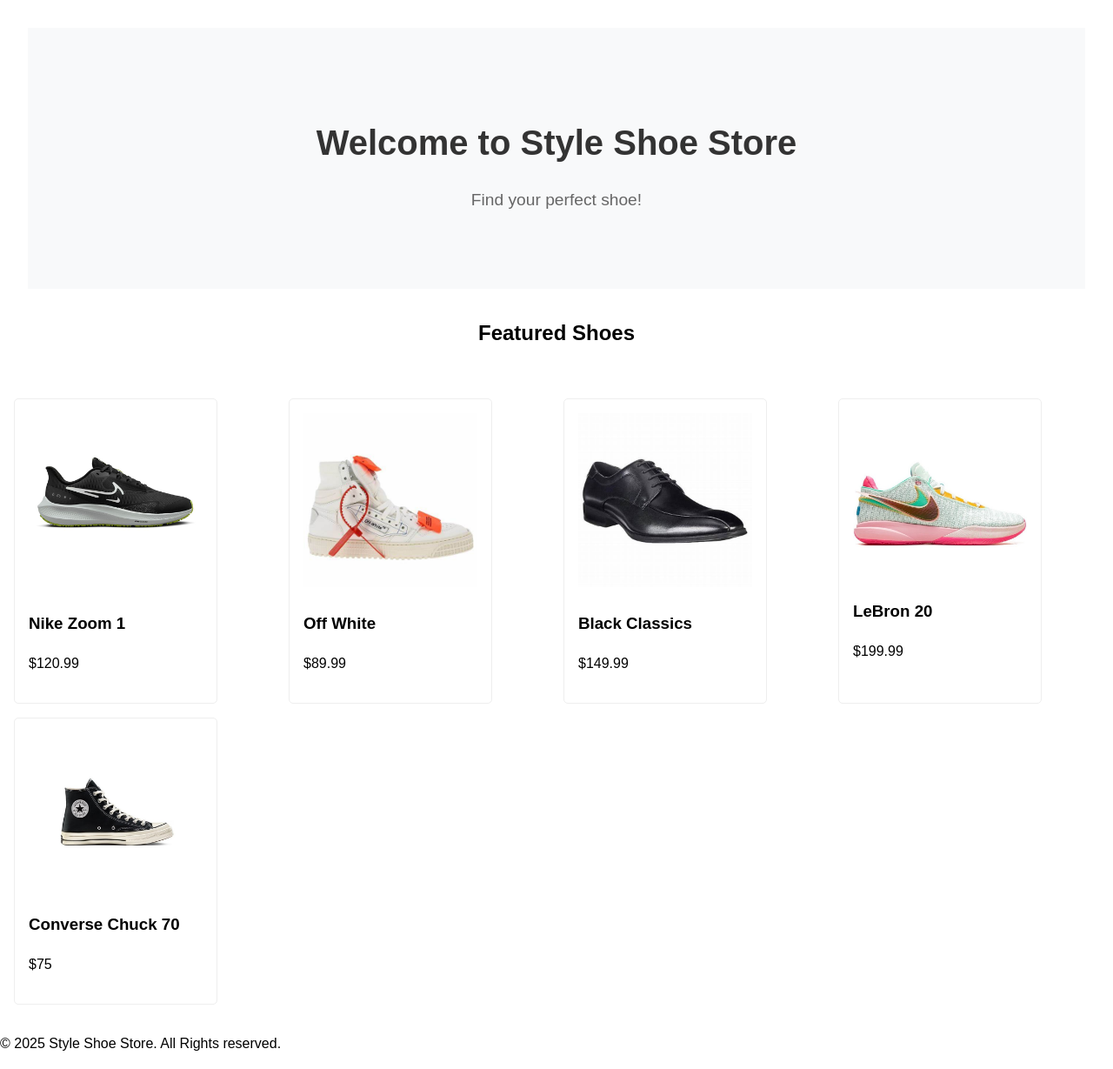
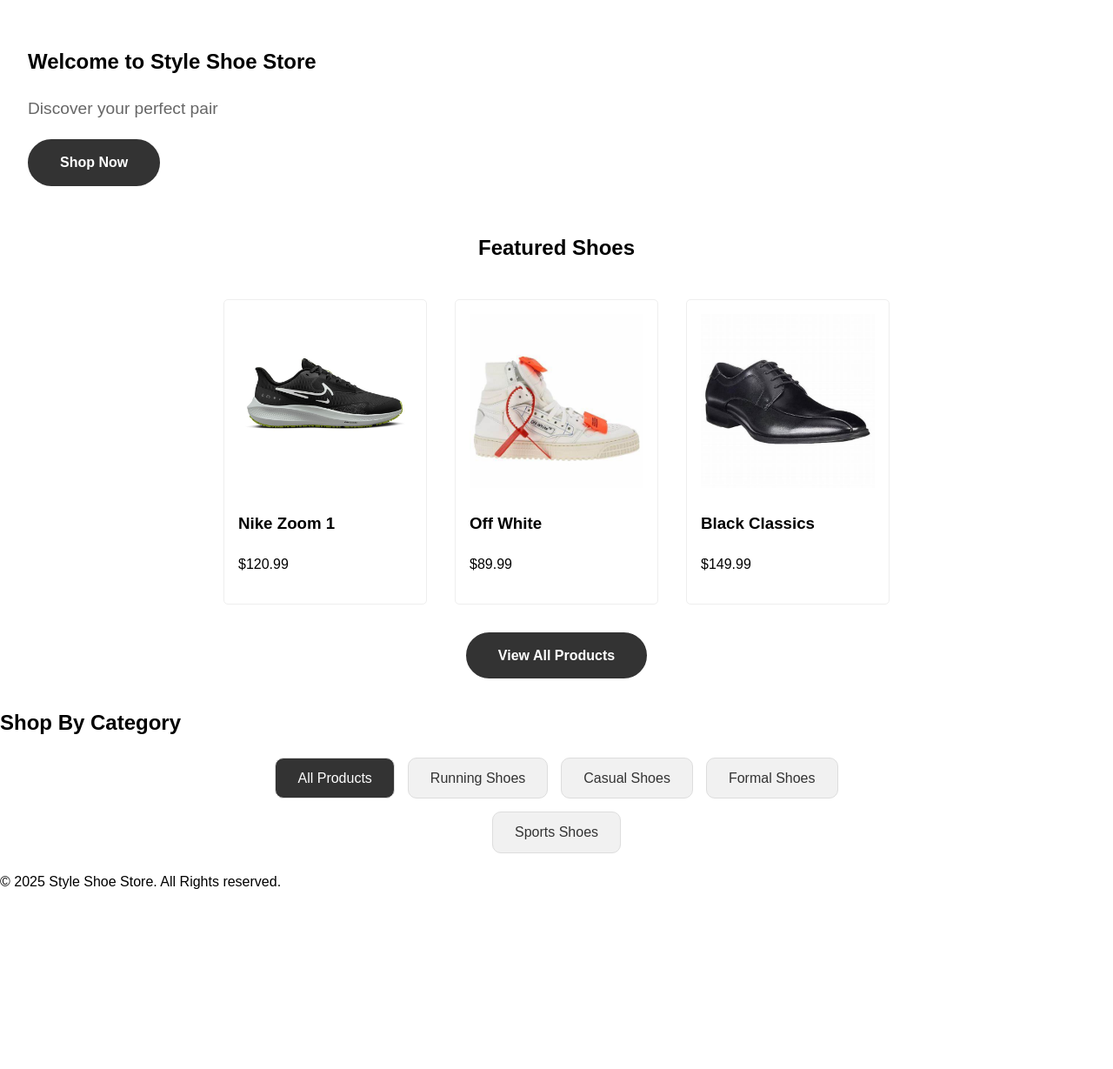
Before and after one commit to JohnbrylleCol2004/AD-Task-2, a PHP site: page /page/index.php in a window 1280 px wide. Shown: the part 126-1355 px from the top of the page at 87% size. After the commit the page ends 1148 px from the top, so only its background shows below. Run offline with PHP 8.4, Linux system fonts and the light colour scheme.

Commit message:
feat: added a folder named "handlers"

```diff
--- a/assets/js/script.js
+++ b/assets/js/script.js
@@ -1,26 +1,32 @@
-document.addEventListener('DOMContentLoaded', function(){
+document.addEventListener('DOMContentLoaded', function() {
     const categoryLinks = document.querySelectorAll('.category-link');
-    const allShoes = document.querySelectorAll('.shoe-card');
+    const shoeCards = document.querySelectorAll('.shoe-card');
+    const productsHeading = document.querySelector('.products h2');
 
     categoryLinks.forEach(link => {
-        link.addEventListener('click', function(e){
+        link.addEventListener('click', function(e) {
             e.preventDefault();
-            const category = this.getAttribute('data-category');
+            const category = this.dataset.category;
 
-            allShoes.forEach(shoe => {
-                const shoeCategory = shoe.getAttribute('data-category');
-                if (category === 'all' || shoeCategory === category){
-                    shoe.style.display = 'block';
+            // Update UI
+            categoryLinks.forEach(l => l.classList.remove('active'));
+            this.classList.add('active');
+
+            // Filter products
+            let visibleCount = 0;
+            shoeCards.forEach(card => {
+                if (category === 'all' || card.dataset.category === category) {
+                    card.style.display = 'block';
+                    visibleCount++;
                 } else {
-                    shoe.style.display = 'none';
+                    card.style.display = 'none';
                 }
             });
 
-            categoryLinks.forEach(l => l.classList.remove('active'));
-            this.classList.add('active');
-
-            document.querySelector('product h2').textContent =
-                category === 'all' ? 'All Products' : '${this.textContent}';
+            // Update heading
+            productsHeading.textContent = category === 'all'
+                ? 'All Products'
+                : `${this.textContent} (${visibleCount})`;
         });
     });
 });
--- /dev/null
+++ b/handlers/categories.handler.php
@@ -0,0 +1,23 @@
+<?php
+    function getCategories() {
+    return [
+        'running' => 'Running Shoes',
+        'sneakers' => 'Casual Shoes',
+        'formal' => 'Formal Shoes',
+        'sports' => 'Sports Shoes'
+    ];
+   }
+
+function renderCategoryLinks($categories) {
+    $html = "<div class='categories-list'>";
+    $html .= "<a href='#' class='category-link active' data-category='all'>All Products</a>";
+
+    foreach($categories as $key => $value) {
+        $html .= "<a href = '#' class = 'category-link' data-category ='$key'>$value</a>";
+    }
+
+    $html .= "</div>";
+    return $html;
+}
+
+?>
--- /dev/null
+++ b/handlers/display.handler.php
@@ -0,0 +1,16 @@
+<?php
+  function renderProducts($products) {
+    $html = "<div class = 'shoe-grid'>";
+
+    foreach ($products as $product) {
+        $html .=
+        "<div class='shoe-card' data-category='{$product['category']}'>
+            <img src='../assets/img/{$product['image']}' alt='{$product['name']}'>
+            <h3>{$product['name']}</h3>
+            <p>\${$product['price']}</p>
+        </div>";
+    }
+    $html .= "</div>";
+    return $html;
+  }
+?>
--- /dev/null
+++ b/handlers/products.handler.php
@@ -0,0 +1,45 @@
+<?php
+   function getProducts() {
+    return [
+    [
+        'name' => 'Nike Zoom 1',
+        'price' => 120.99,
+        'image' => 'nike-zoom.jpg',
+        'category' => 'running'
+    ],
+    [
+        'name' => 'Off White',
+        'price' => 89.99,
+        'image'=> 'off-white.jpg',
+        'category'=> 'sneakers'
+    ],
+    [
+        'name' => 'Black Classics',
+        'price' => 149.99,
+        'image' => 'black-classic.jpg',
+        'category' => 'formal'
+    ],
+    [
+        'name' => 'LeBron 20',
+        'price' => 199.99,
+        'image' => 'lebron.jpg',
+        'category' => 'sports'
+    ],
+    [
+        'name' => 'Converse Chuck 70',
+        'price' => 75.00,
+        'image' => 'chuck.jpg',
+        'category' => 'sneakers'
+    ]
+  ];
+}
+
+function filterProductByCategory($products, $category) {
+    if($category === 'all') return $products;
+
+    return array_filter($products, function($product) use ($category) {
+        return $product['category'] === $category;
+    });
+}
+
+?>
--- a/page/assets/css/style.css
+++ b/page/assets/css/style.css
@@ -66,10 +66,10 @@ nav a{
 }
 
 .shoe-grid{
-    display: grid;
-    grid-template-columns: repeat(auto-fill, minmax(250px, 1fr));
-    gap: 1rem;
-    padding: 1rem;
+    display: flex;
+    gap: 2rem;
+    justify-content: center;
+    flex-wrap: wrap;
 }
 
 .shoe-card{
@@ -89,6 +89,20 @@ nav a{
     max-width: 100%;
     height: auto;
 }
+.categories {
+    text-align: center;
+    margin: 3rem auto;
+    max-width: 1200px;
+    padding: 0 1rem;
+}
+.categories ul {
+    display: inline-flex;
+    flex-wrap: wrap;
+    justify-content: center;
+    gap: 1rem;
+    padding: 0;
+    list-style: none;
+}
 .featured h2, .categories h2{
     text-align: center;
     margin-bottom: 2rem;
@@ -97,6 +111,31 @@ nav a{
 }
 .categories{
     padding: 1rem;
+}
+
+.cta-button {
+    display: inline-block;
+    padding: 12px 35px;
+    background: #333;
+    color: white;
+    text-decoration: none;
+    border-radius: 30px;
+    font-weight: 600;
+    transition: all 0.3s ease;
+    border: 2px solid #333;
+    text-align: center;
+}
+
+.cta-button:hover {
+    background: transparent;
+    color: #333;
+}
+
+
+.view-all {
+    width: 100%;
+    text-align: center;
+    margin: 2rem 0;
 }
 
 .categories-list{
@@ -127,3 +166,7 @@ nav a{
     transform: translateY(-2px);
     box-shadow: 0 3px 6px rgba(0,0,0,0.1);
 }
+.category-link.active {
+    background-color: #333;
+    color: white;
+}
--- a/page/assets/js/script.js
+++ b/page/assets/js/script.js
@@ -1,26 +1,32 @@
-document.addEventListener('DOMContentLoaded', function(){
+document.addEventListener('DOMContentLoaded', function() {
     const categoryLinks = document.querySelectorAll('.category-link');
-    const allShoes = document.querySelectorAll('.shoe-card');
+    const shoeCards = document.querySelectorAll('.shoe-card');
+    const productsHeading = document.querySelector('.products h2');
 
     categoryLinks.forEach(link => {
-        link.addEventListener('click', function(e){
+        link.addEventListener('click', function(e) {
             e.preventDefault();
-            const category = this.getAttribute('data-category');
+            const category = this.dataset.category;
 
-            allShoes.forEach(shoe => {
-                const shoeCategory = shoe.getAttribute('data-category');
-                if (category === 'all' || shoeCategory === category){
-                    shoe.style.display = 'block';
+            // Update UI
+            categoryLinks.forEach(l => l.classList.remove('active'));
+            this.classList.add('active');
+
+            // Filter products
+            let visibleCount = 0;
+            shoeCards.forEach(card => {
+                if (category === 'all' || card.dataset.category === category) {
+                    card.style.display = 'block';
+                    visibleCount++;
                 } else {
-                    shoe.style.display = 'none';
+                    card.style.display = 'none';
                 }
             });
 
-            categoryLinks.forEach(l => l.classList.remove('active'));
-            this.classList.add('active');
-
-            document.querySelector('product h2').textContent =
-                category === 'all' ? 'All Products' : '${this.textContent}';
+            // Update heading
+            productsHeading.textContent = category === 'all'
+                ? 'All Products'
+                : `${this.textContent} (${visibleCount})`;
         });
     });
 });
--- a/page/index.php
+++ b/page/index.php
@@ -1,76 +1,37 @@
 <?php
-$shoeCategories = [
-    'running' => 'Running Shoes',
-    'sneakers' => 'Casual Sneakers',
-    'formal' => 'Formal Shoes',
-    'sports' => 'Sports Shoes'
-];
+require_once '../handlers/categories.handler.php';
+require_once  '../handlers/products.handler.php';
+require_once  '../handlers/display.handler.php';
+require_once '../components/header.component.php';
 
-function displayCategories($categories) {
-    echo "<div class='categories-list'>";
-    foreach ($categories as $key => $value) {
-        echo "<a href='#' class='category-link' data-category='$key'>$value</a>";
-    }
-    echo "</div>";
-}
-$featuredShoes = [
-    [
-        'name' => 'Nike Zoom 1',
-        'price' => 120.99,
-        'image' => 'nike-zoom.jpg',
-        'category' => 'running'
-    ],
-    [
-        'name' => 'Off White',
-        'price' => 89.99,
-        'image'=> 'off-white.jpg',
-        'category'=> 'sneakers'
-    ],
-    [
-        'name' => 'Black Classics',
-        'price' => 149.99,
-        'image' => 'black-classic.jpg',
-        'category' => 'formal'
-    ],
-    [
-        'name' => 'LeBron 20',
-        'price' => 199.99,
-        'image' => 'lebron.jpg',
-        'category' => 'sports'
-    ],
-    [
-        'name' => 'Converse Chuck 70',
-        'price' => 75.00,
-        'image' => 'chuck.jpg',
-        'category' => 'sneakers'
-    ]
-];
+$categories = getCategories();
+$featuredProducts = array_slice(getProducts(), 0, 3);
+?>
 
-function displayShoes($shoes) {
-    echo "<div class='shoe-grid'>";
-    foreach($shoes as $shoe){
-        echo "<div class='shoe-card'>";
-        echo "<img src='./assets/img/{$shoe['image']}' alt='{$shoe['name']}'>";
-        echo "<h3>{$shoe['name']}</h3>";
-        echo "<p>\${$shoe['price']}</p>";
-        echo "</div>";
-    }
-    echo "</div>";
-}
 
-require_once '../components/header.component.php';
-?>
-<div class="hero-container">
 <section class="hero">
-    <h2>Welcome to Style Shoe Store</h2>
-    <p>Find your perfect shoe!</p>
+    <div class="hero-content">
+        <h1>Welcome to Style Shoe Store</h1>
+        <p>Discover your perfect pair</p>
+        <a href="./page/product.php" class="cta-button">Shop Now</a>
+    </div>
 </section>
-</div>
+
 
 <section class="featured">
     <h2>Featured Shoes</h2>
-    <?php displayShoes($featuredShoes); ?>
+    <?php echo renderProducts($featuredProducts); ?>
+    <div class="view-all">
+        <a href=".page/product.php" class="cta-button">View All Products</a>
+    </div>
 </section>
 
 
+<section class="category-preview">
+    <h2>Shop By Category</h2>
+    <?php echo renderCategoryLinks($categories); ?>
+</section>
+
+<script src="../assets/js/script.js"></script>
+
 <?php include '../components/footer.component.php'; ?>
```
Also changed, not shown: assets/css/style.css (+25 -0 lines), index.php (+25 -63 lines), page/product.php (+15 -83 lines).
